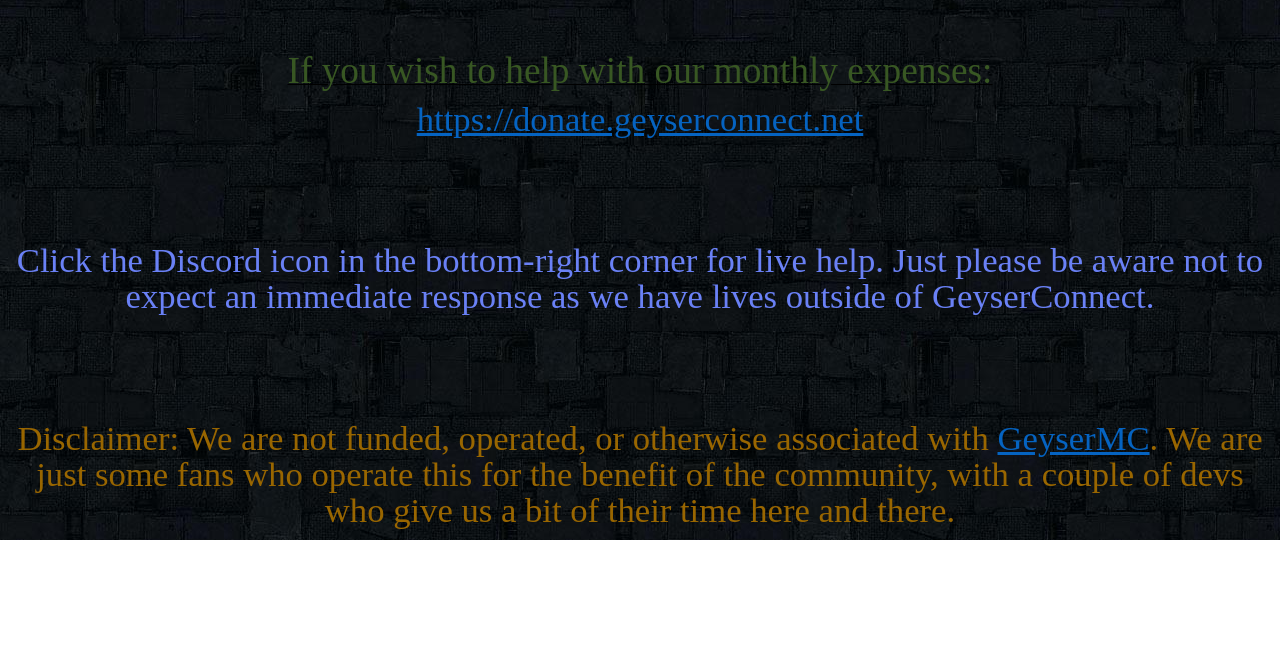
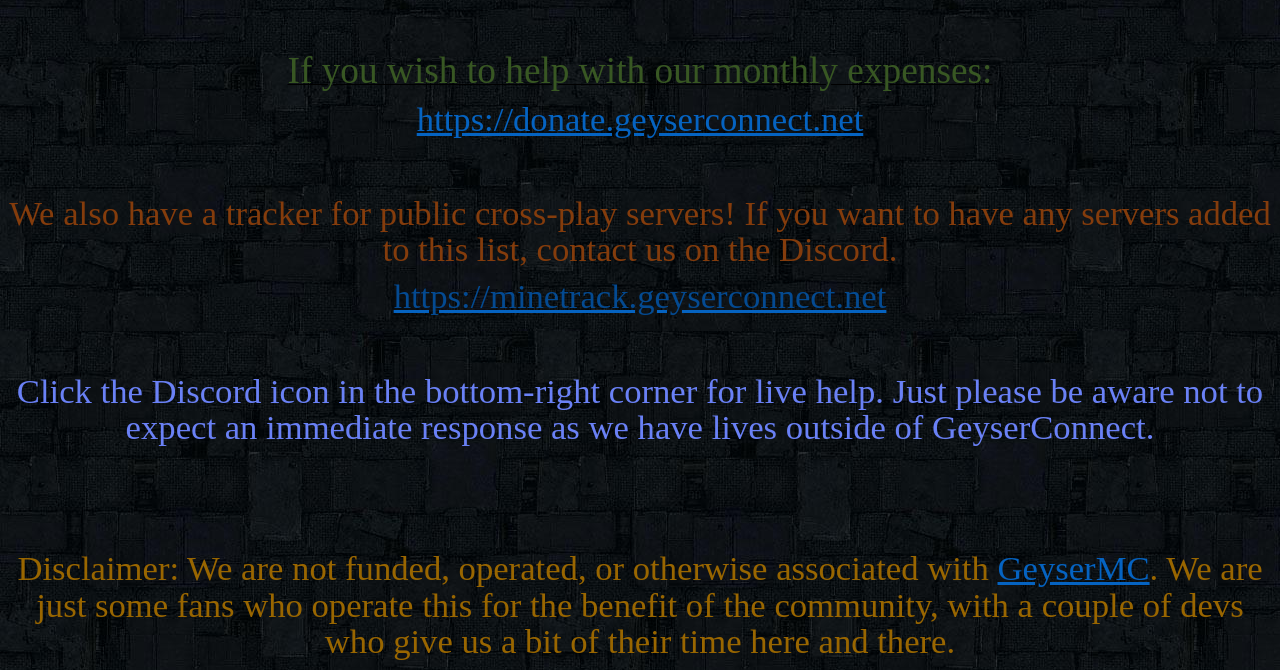
Before and after one commit to PublicGeyserConnect/publicgeyserconnect.github.io, a plain HTML site: page index.htm in a window 1280 px wide. Shown: the part 761-1431 px from the top of the page. Before the commit the page ends 1301 px from the top, so only its background shows below. Drawn offline with Linux system fonts and the light colour scheme; a script that the page names is missing.

Commit message:
added minetrack link to site

```diff
--- a/index.htm
+++ b/index.htm
@@ -25,16 +25,16 @@ w\:* {behavior:url(#default#VML);}
  <o:DocumentProperties>
   <o:Author>G.Reaper</o:Author>
   <o:LastAuthor>G.Reaper</o:LastAuthor>
-  <o:Revision>11</o:Revision>
-  <o:TotalTime>41</o:TotalTime>
+  <o:Revision>12</o:Revision>
+  <o:TotalTime>43</o:TotalTime>
   <o:Created>2021-04-05T10:04:00Z</o:Created>
-  <o:LastSaved>2021-04-11T11:33:00Z</o:LastSaved>
+  <o:LastSaved>2021-04-18T11:57:00Z</o:LastSaved>
   <o:Pages>1</o:Pages>
-  <o:Words>115</o:Words>
-  <o:Characters>661</o:Characters>
-  <o:Lines>5</o:Lines>
+  <o:Words>148</o:Words>
+  <o:Characters>850</o:Characters>
+  <o:Lines>7</o:Lines>
   <o:Paragraphs>1</o:Paragraphs>
-  <o:CharactersWithSpaces>775</o:CharactersWithSpaces>
+  <o:CharactersWithSpaces>997</o:CharactersWithSpaces>
   <o:Version>15.00</o:Version>
  </o:DocumentProperties>
  <o:OfficeDocumentSettings>
@@ -702,8 +702,7 @@ target="index_files/props010.xml">
 	mso-bidi-font-family:"Times New Roman";
 	mso-bidi-theme-font:minor-bidi;}
 a:link, span.MsoHyperlink
-	{mso-style-noshow:yes;
-	mso-style-priority:99;
+	{mso-style-priority:99;
 	color:#0563C1;
 	mso-themecolor:hyperlink;
 	text-decoration:underline;
@@ -913,7 +912,28 @@ style='font-size:26.0pt;line-height:105%;font-family:Minecraft;color:#7030A0'><a
 href="https://donate.geyserconnect.net">https://donate.geyserconnect.net</a><o:p></o:p></span></p>
 
 <p class=MsoNormal align=center style='text-align:center'><span
-style='font-size:26.0pt;line-height:105%;font-family:Minecraft;color:#7030A0'><o:p>&nbsp;</o:p></span></p>
+style='font-size:26.0pt;line-height:105%;font-family:Minecraft;color:#7F6000;
+mso-themecolor:accent4;mso-themeshade:128;mso-style-textfill-fill-color:#7F6000;
+mso-style-textfill-fill-themecolor:accent4;mso-style-textfill-fill-alpha:100.0%;
+mso-style-textfill-fill-colortransforms:lumm=50000'><o:p>&nbsp;</o:p></span></p>
+
+<p class=MsoNormal align=center style='text-align:center'><span
+style='font-size:26.0pt;line-height:105%;font-family:Minecraft;color:#843C0C;
+mso-themecolor:accent2;mso-themeshade:128;mso-style-textfill-fill-color:#843C0C;
+mso-style-textfill-fill-themecolor:accent2;mso-style-textfill-fill-alpha:100.0%;
+mso-style-textfill-fill-colortransforms:lumm=50000'>We also have a tracker for
+public cross-play servers! If you want to have any servers added to this list,
+contact us on the Discord.<o:p></o:p></span></p>
+
+<p class=MsoNormal align=center style='text-align:center'><span
+style='font-size:26.0pt;line-height:105%;font-family:Minecraft;color:#BF9000;
+mso-themecolor:accent4;mso-themeshade:191;mso-style-textfill-fill-color:#BF9000;
+mso-style-textfill-fill-themecolor:accent4;mso-style-textfill-fill-alpha:100.0%;
+mso-style-textfill-fill-colortransforms:lumm=75000'><a
+href="https://minetrack.geyserconnect.net/"><span style='color:#044A91;
+mso-themecolor:hyperlink;mso-themeshade:191;mso-style-textfill-fill-color:#044A91;
+mso-style-textfill-fill-themecolor:hyperlink;mso-style-textfill-fill-alpha:
+100.0%;mso-style-textfill-fill-colortransforms:lumm=75000'>https://minetrack.geyserconnect.net</span></a><o:p></o:p></span></p>
 
 <p class=MsoNormal align=center style='text-align:center'><span
 style='font-size:26.0pt;line-height:105%;font-family:Minecraft;color:#7030A0'><o:p>&nbsp;</o:p></span></p>
@@ -933,9 +953,10 @@ style='font-size:26.0pt;line-height:105%;font-family:Minecraft;color:#9751CB'><o
 <p class=MsoNormal align=center style='text-align:center'><span
 style='font-size:26.0pt;line-height:105%;font-family:Minecraft;color:#996600'>Disclaimer:
 We are not funded, operated, or otherwise associated with <a
-href="https://geysermc.org/"><span class=SpellE>GeyserMC</span></a>. We are just
-some fans who operate this for the benefit of the community, with a couple of <span
-class=SpellE>devs</span> who give us a bit of their time here and there.<o:p></o:p></span></p>
+href="https://geysermc.org/"><span class=SpellE>GeyserMC</span></a>. We are
+just some fans who operate this for the benefit of the community, with a couple
+of <span class=SpellE>devs</span> who give us a bit of their time here and
+there.<o:p></o:p></span></p>
 
 </div>
 
--- a/index_files/props010.xml
+++ b/index_files/props010.xml
@@ -1,2 +1,2 @@
 <?xml version="1.0" encoding="UTF-8" standalone="no"?>
-<ds:datastoreItem ds:itemID="{3A4D7371-2633-47BC-A094-FA8BB4801F39}" xmlns:ds="http://schemas.openxmlformats.org/officeDocument/2006/customXml"><ds:schemaRefs><ds:schemaRef ds:uri="http://schemas.openxmlformats.org/officeDocument/2006/bibliography"/></ds:schemaRefs></ds:datastoreItem>
+<ds:datastoreItem ds:itemID="{B3ED71B6-1CE3-4150-B71A-E41FE610F9AD}" xmlns:ds="http://schemas.openxmlformats.org/officeDocument/2006/customXml"><ds:schemaRefs><ds:schemaRef ds:uri="http://schemas.openxmlformats.org/officeDocument/2006/bibliography"/></ds:schemaRefs></ds:datastoreItem>
```
Also changed, not shown: 1 other file.
